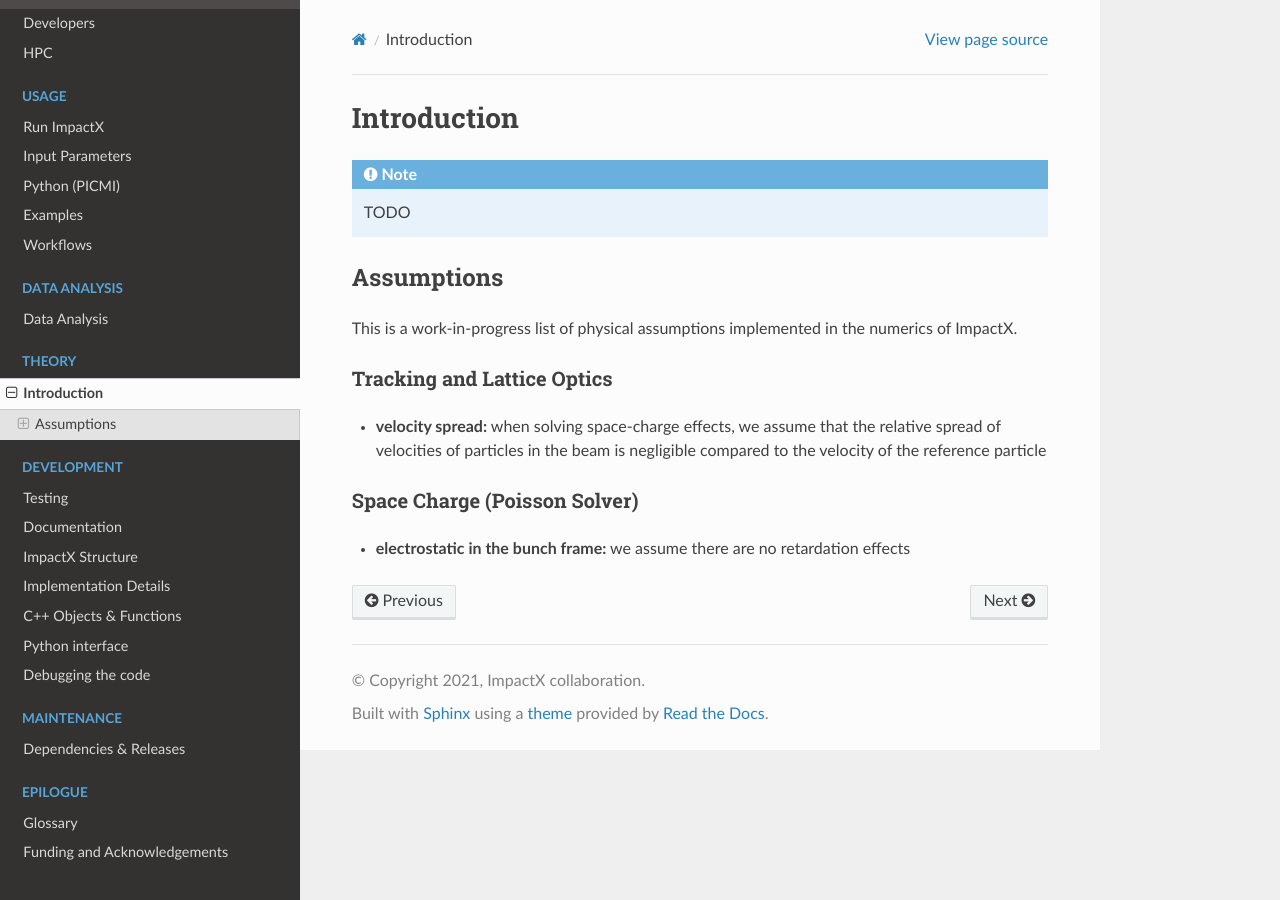
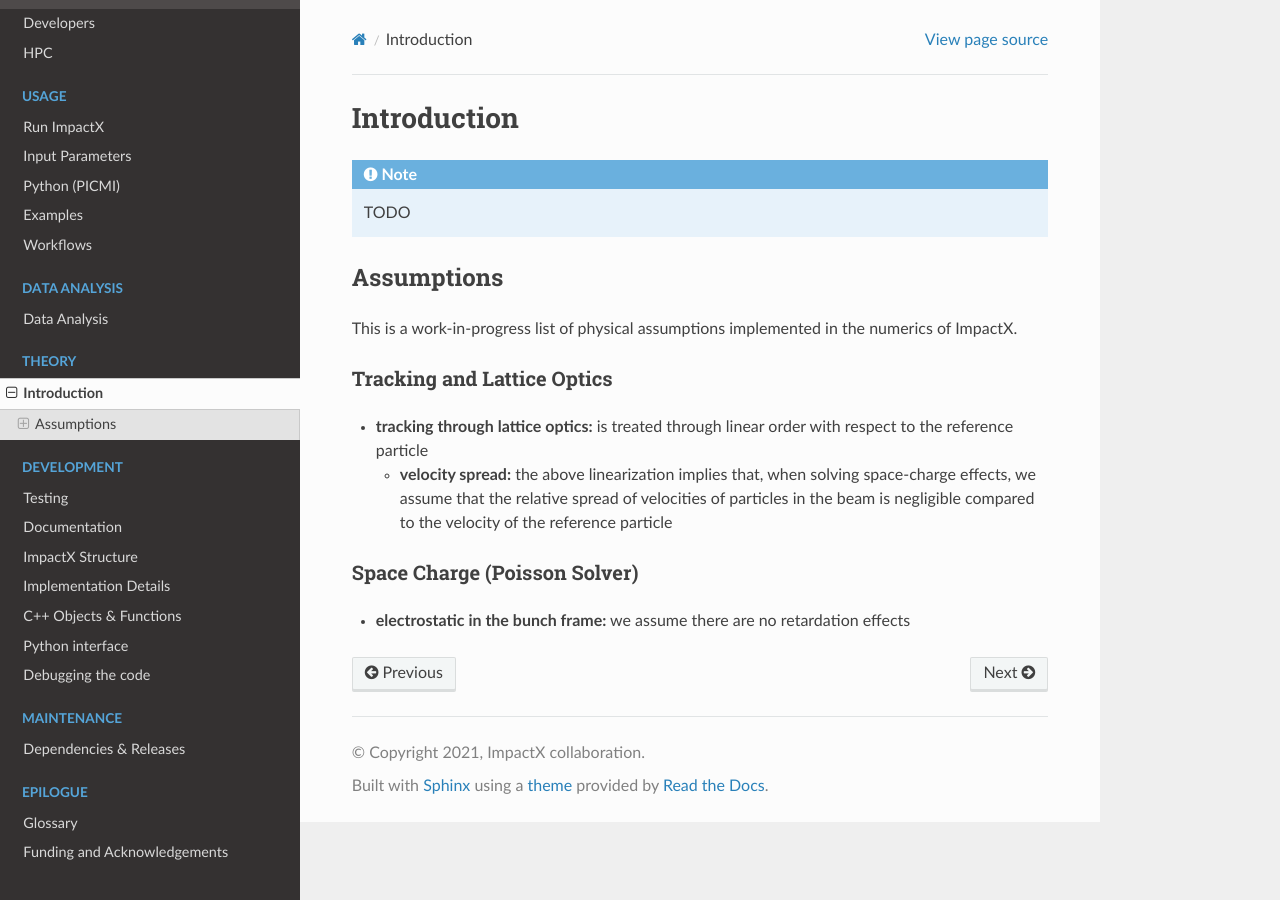
Before and after one commit to ECP-WarpX/impactx, a Sphinx documentation site: the page built from docs/source/theory/intro.rst, in a window 1280 px wide. Built offline with Sphinx 7.4.7 and the Read the Docs theme 2.0.0, drawn with Linux system fonts in a browser that asks for light colours; pages that are not in the unit, such as notebooks, are missing from menus.

Commit message:
Update Tracking and Lattice Optics: Linear Order

```diff
--- a/docs/source/theory/intro.rst
+++ b/docs/source/theory/intro.rst
@@ -17,7 +17,9 @@ This is a work-in-progress list of physical assumptions implemented in the numer
 Tracking and Lattice Optics
 """""""""""""""""""""""""""
 
-* **velocity spread:** when solving space-charge effects, we assume that the relative spread of velocities of particles in the beam is negligible compared to the velocity of the reference particle
+* **tracking through lattice optics:** is treated through linear order with respect to the reference particle
+
+  * **velocity spread:** the above linearization implies that, when solving space-charge effects, we assume that the relative spread of velocities of particles in the beam is negligible compared to the velocity of the reference particle
 
 
 Space Charge (Poisson Solver)
```
